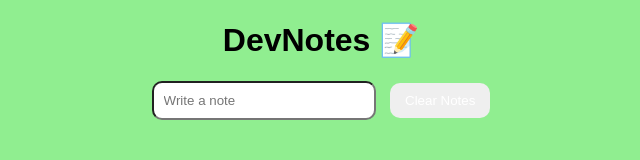
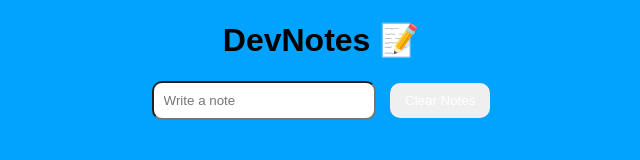
Before and after one commit to MananRoy1/Git-Practice, a website: page index.html in a window 1280 px wide. Shown: the whole page, without its empty margins (319-959 px from the left). Drawn offline with Linux system fonts and the light colour scheme.

Commit message:
BG color change

```diff
--- a/style.css
+++ b/style.css
@@ -1,5 +1,5 @@
 body {
-  background: lightgreen;
+  background: #02a2ff;
   font-family: Arial, sans-serif;
   text-align: center;
   margin: 20px;
```
